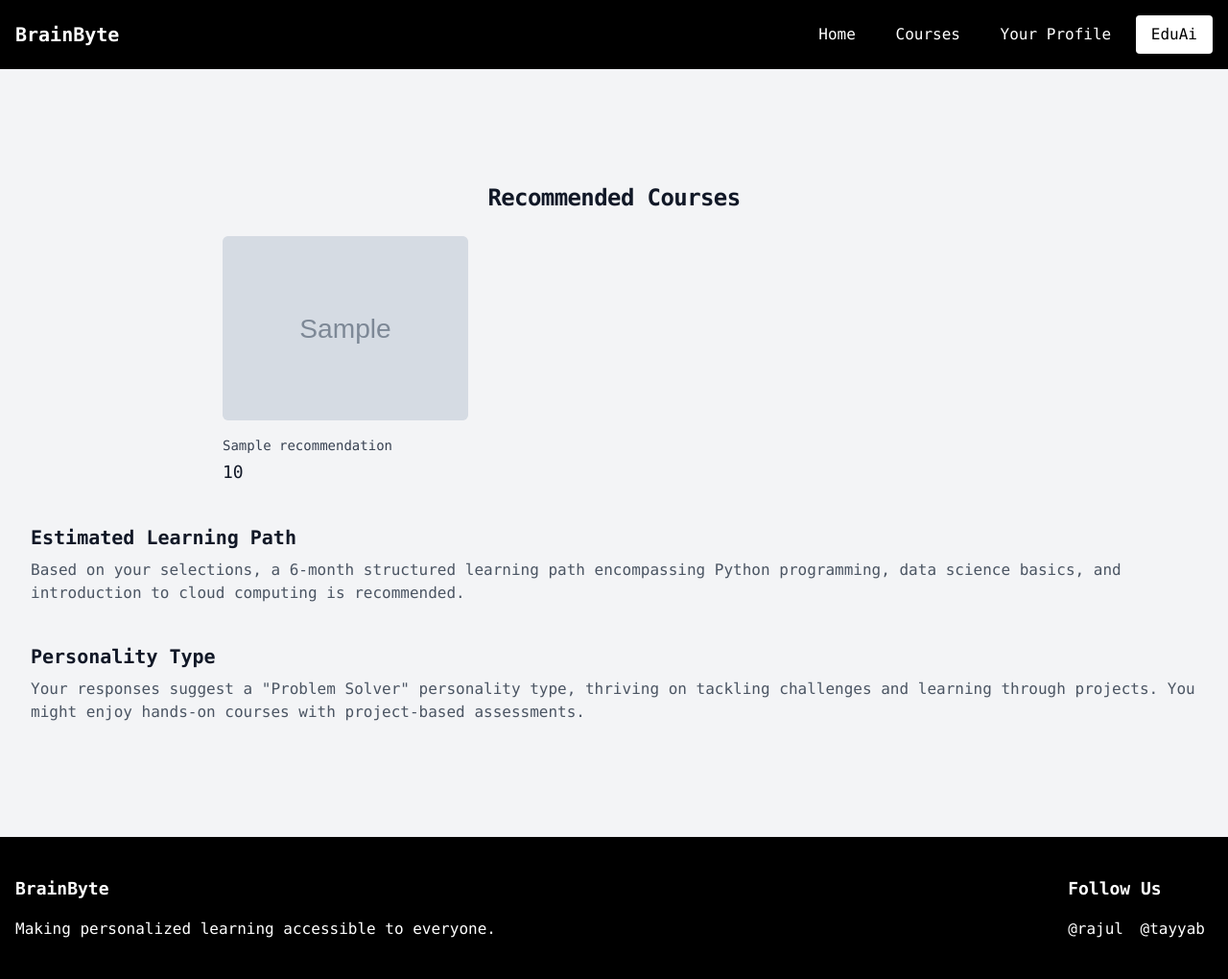
After one commit to rajuljha/iitr-byte_club, a Django app: template BrainByte/templates/eduai/recommendations.html in a window 1280 px wide. The commit adds this page. Shown: the whole page at 96% size. Run offline with Django 3.2, Linux system fonts and the light colour scheme; the template is opened without the code that fills it: most values are stand-ins (such as "Sample title", 1, 10 or a date in 2020); grey boxes marked "Sample" are stand-in pictures; some libraries are stand-ins or nearby versions.

Commit message:
recommendation, final stuff etc

```diff
--- a/BrainByte/app.py
+++ b/BrainByte/app.py
@@ -12,7 +12,10 @@ topics = {
     "web_development": "PLu0W_9lII9agq5TrH9XLIKQvv0iaF2X3w",
     "cyber_security":"PLhQjrBD2T383Cqo5I1oRrbC1EKRAKGKUE",
     "iot":"PL9ooVrP1hQOGccfBbP5tJWZ1hv5sIUWJl",
-    "cloud_computing":"PL9ooVrP1hQOFtZ5oAAeOgi_nH-txMcDMu"
+    "cloud_computing":"PL9ooVrP1hQOFtZ5oAAeOgi_nH-txMcDMu",
+    "app_development":"PLUhfM8afLE_Ok-0Lx2v9hfrmbxi3GgsX",
+    "graphic_design":"PLW-zSkCnZ-gBA67ZtNUjIMfc_kwLo3MET",
+    "video_editing":"PLW-zSkCnZ-gABGZU8--ISUauyewG40Yex"
 }
 
 def get_playlist_items(playlist_id, api_key):
--- a/BrainByte/eduai/urls.py
+++ b/BrainByte/eduai/urls.py
@@ -3,4 +3,6 @@ from . import views
 
 urlpatterns = [
     path('questionnaire/', views.edu_ai_questionnaire, name='edu-ai-questionnaire'),
+    # path('submit_questionnaire', views.questionnaire_submission, name='submit-questionnaire'),
+    path('submit_questionnaire', views.submit_questionnaire, name='submit_questionnaire'),
 ]
--- a/BrainByte/home/views.py
+++ b/BrainByte/home/views.py
@@ -14,7 +14,7 @@ def home(request):
     topics = {
     "python": "PL-osiE80TeTt2d9bfVyTiXJA-UTHn6WwU",
     "data_science": "PLeo1K3hjS3us_ELKYSj_Fth2tIEkdKXvV",
-    "web_development": "PLu0W_9lII9agq5TrH9XLIKQvv0iaF2X3w"
+    "web_development": "PLu0W_9lII9agq5TrH9XLIKQvv0iaF2X3w",
     }
     api_key = os.getenv('YOUTUBE_API_KEY')
     all_courses = get_courses_for_all_topics(api_key, topics)
--- /dev/null
+++ b/BrainByte/templates/eduai/recommendations.html
@@ -0,0 +1,73 @@
+{% extends 'base.html' %}
+
+{% block content %}
+<div class="flex flex-col items-center justify-center min-h-screen py-12 bg-gray-100">
+    <h2 class="text-2xl font-extrabold tracking-tight text-gray-900">Recommended Courses</h2>
+    {% if recommendations %}
+        <div class="mt-6 grid grid-cols-1 sm:grid-cols-2 lg:grid-cols-3 gap-x-6 gap-y-10">
+            {% for recommendation in recommendations %}
+                <div class="group relative">
+                    <div class="w-full h-48 bg-gray-200 rounded-md overflow-hidden group-hover:opacity-75">
+                        <img src="{{ recommendation.image_url }}" alt="{{ recommendation.name }}" class="w-full h-full object-center object-cover">
+                    </div>
+                    <h3 class="mt-4 text-sm text-gray-700">
+                        {{ recommendation.name }}
+                    </h3>
+                    <p class="mt-1 text-lg font-medium text-gray-900">
+                        {{ recommendation.topic }}
+                    </p>
+                </div>
+            {% endfor %}
+        </div>
+    {% else %}
+        <div class="mt-6">
+            <p class="text-gray-600">Based on your preferences, we recommend the following courses:</p>
+            <div class="mt-6 grid grid-cols-1 sm:grid-cols-2 lg:grid-cols-3 gap-x-6 gap-y-10">
+                <div class="group relative">
+                    <a href="/courses/topic/python/">
+                    <div class="w-48 h-48 bg-gray-200 rounded-md overflow-hidden group-hover:opacity-75">
+                        <img src="/static/images/python.png" alt="Introduction to Python for Data Science" class="w-full h-full object-center object-cover">
+                    </div>
+                    <h3 class="mt-4 text-sm text-gray-700">
+                        Introduction to Python
+                    </h3>
+                </a>
+                </div>
+
+                <div class="group relative">
+                    <a href="/courses/topic/data_science/">
+                    <div class="w-48 h-48 bg-gray-200 rounded-md overflow-hidden group-hover:opacity-75">
+                        <img src="/static/images/data_science.png" alt="Introduction to Python for Data Science" class="w-full h-full object-center object-cover">
+                    </div>
+                    <h3 class="mt-4 text-sm text-gray-700">
+                        Data Science
+                    </h3>
+                </a>
+                </div>
+
+                <div class="group relative">
+                    <a href="/courses/topic/cloud_computing/">
+                    <div class="w-48 h-48 bg-gray-200 rounded-md overflow-hidden group-hover:opacity-75">
+                        <img src="/static/images/personalized-learning.png" alt="Introduction to Python for Data Science" class="w-full h-full object-center object-cover">
+                    </div>
+                    <h3 class="mt-4 text-sm text-gray-700">
+                        Cloud Computing
+                    </h3>
+                </a>
+                </div>
+            </div>
+        </div>
+    {% endif %}
+    <div class="flex-cols cols-2 mx-8">
+    <div class="mt-10">
+        <h3 class="text-xl font-semibold text-gray-900 justify-center">Estimated Learning Path</h3>
+        <p class="mt-2 text-gray-600">Based on your selections, a 6-month structured learning path encompassing Python programming, data science basics, and introduction to cloud computing is recommended.</p>
+    </div>
+
+    <div class="mt-10">
+        <h3 class="text-xl font-semibold text-gray-900 justify-center">Personality Type</h3>
+        <p class="mt-2 text-gray-600">Your responses suggest a "Problem Solver" personality type, thriving on tackling challenges and learning through projects. You might enjoy hands-on courses with project-based assessments.</p>
+    </div>
+</div>
+</div>
+{% endblock %}
--- a/BrainByte/templates/home/base.html
+++ b/BrainByte/templates/home/base.html
@@ -19,11 +19,11 @@
           <div>
             <a href="/" class="px-4 py-2 inline-block">Home</a>
             <a href="/courses" class="px-4 py-2 inline-block">Courses</a>
-            <a href="/about" class="px-4 py-2 inline-block">About</a>
+            <a href="/accounts/profile" class="px-4 py-2 inline-block">Your Profile</a>
             <a
-              href="{% url 'login' %}"
+              href="{% url 'edu-ai-questionnaire' %}"
               class="bg-white text-black px-4 py-2 inline-block rounded"
-              >Sign In</a
+              >EduAi</a
             >
           </div>
         </div>
--- a/BrainByte/templates/users/profile.html
+++ b/BrainByte/templates/users/profile.html
@@ -17,9 +17,11 @@
   <div class="flex-col justify-center items-center min-h-screen py-12 bg-gray-50">
     <div class="mx-auto p-8 w-full max-w-md bg-white rounded-lg border border-gray-200 shadow-md">
       <div class="flex justify-between items-center">
+        <a href="/eduai/questionnaire/">
         <button type="submit" class="px-4 py-2 bg-black hover:bg-gray-700 text-white text-sm font-medium rounded-lg">
           Checkout EduAI
         </button>
+      </a>
         <a href="{% url 'query_view' %}" class="px-4 py-2 bg-black hover:bg-gray-700 text-white text-sm font-medium rounded-lg">
           Go to EduAI Chatbot
         </a>
```
Also changed, not shown: BrainByte/courses/views.py (+5 -2 lines), BrainByte/eduai/views.py (+67 -8 lines), BrainByte/templates/eduai/questionnaire.html (+12 -6 lines), BrainByte/templates/home/chatbot_template.html (+33 -48 lines), BrainByte/db.sqlite3.
